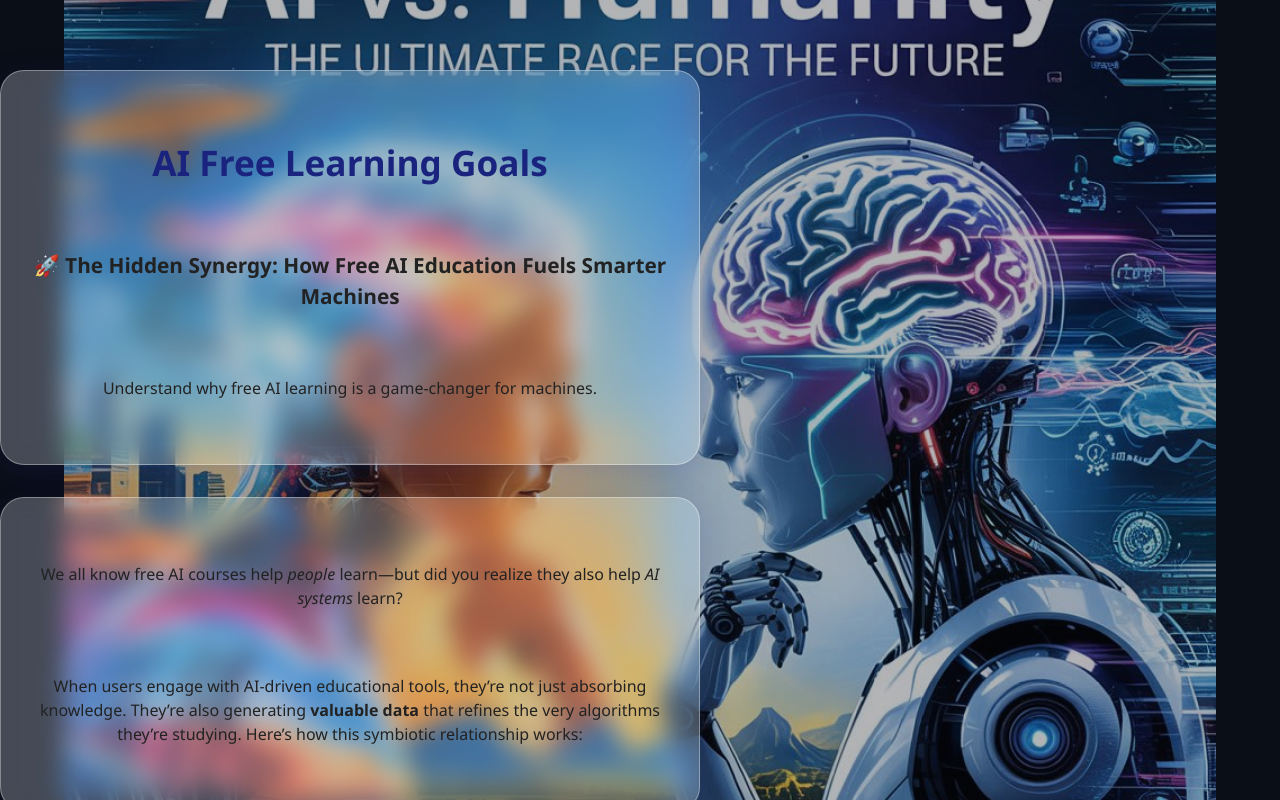
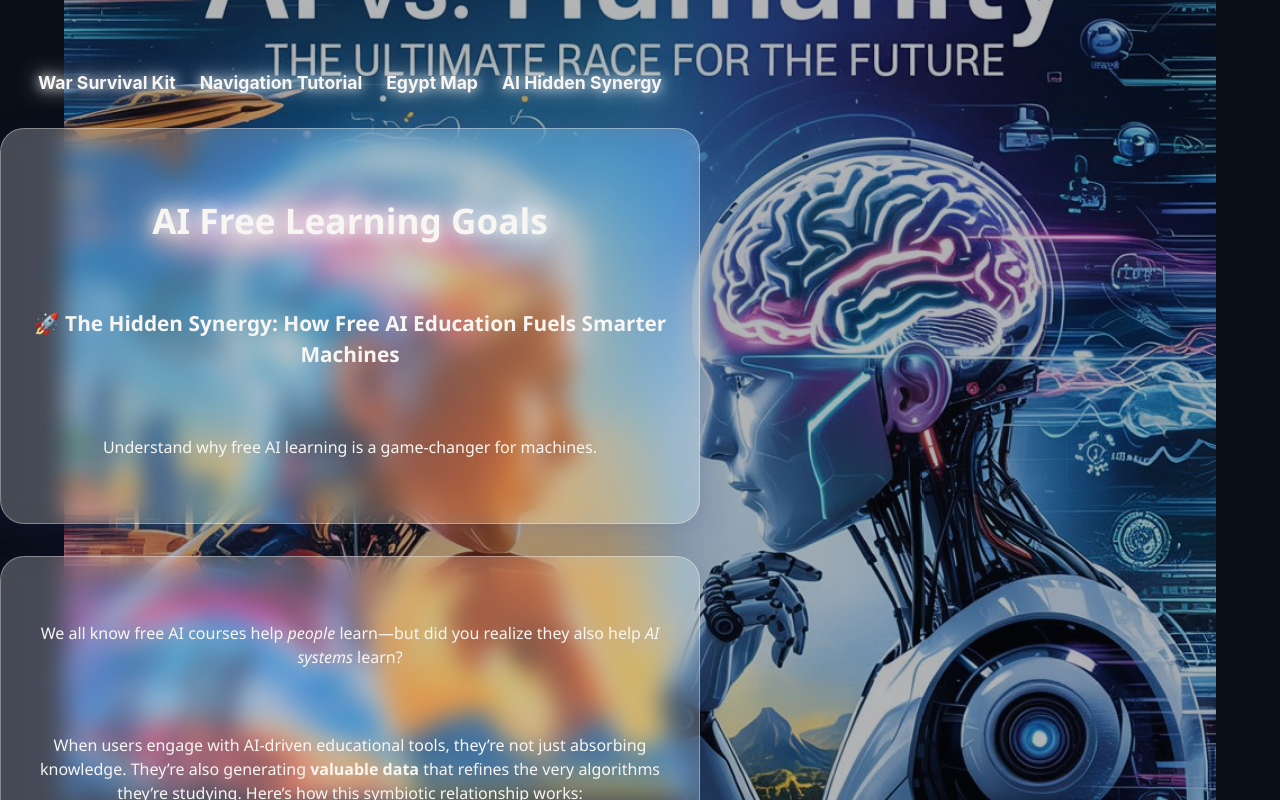
Before and after one commit to zoma00/Robotic-Resilience-React, a React (Vite) app: page /ai-free-courses in a window 1280 px wide. Shown: the top 800 px of the page. Built offline with nearby package versions, Linux system fonts and the light colour scheme.

Commit message:
Add glowing, centered header and footer nav links; improve AI Free Courses page layout and styles

```diff
--- a/src/App.css
+++ b/src/App.css
@@ -675,9 +675,10 @@ h1.glow-animated-text {
     padding: 0.5rem 0;
   }
 
+  /* Match footer nav style for header nav-menu */
   .nav-menu.pipe-separated {
     display: inline-flex;
-    gap: 0.5rem;
+    gap: 1.5em;
     list-style: none;
     padding: 0;
     margin: 0;
--- a/src/App.jsx
+++ b/src/App.jsx
@@ -41,17 +41,14 @@ const indexImages = [
 // Simple Navigation Component (refactored for CSS-based pipe separators)
 const Navigation = () => {
   return (
-    <nav style={{ display: 'block', textAlign: 'center', marginBottom: '12px' }}>
-      <div className="nav-flex">
-        <ul className="nav-menu pipe-separated" style={{ padding: 0, margin: 0, listStyle: 'none' }}>
-          <li><Link className="nav-link glow-animated-text" to="/">Home</Link></li>
-          <li><Link className="nav-link glow-animated-text" to="/survival-kit">War Survival Kit</Link></li>
-          <li><Link className="nav-link glow-animated-text" to="/navigation">Navigation Tutorial</Link></li>
-          <li><Link className="nav-link glow-animated-text" to="/egypt">Egypt Map</Link></li>
-          <li><Link className="nav-link glow-animated-text" to="/ai-free-courses">AI Free Courses</Link></li>
-        </ul>
-      </div>
-    </nav>
+            <nav style={{ textAlign: 'center' }}>
+              <ul style={{ listStyle: 'none', padding: 0, margin: 0, display: 'inline-flex', gap: '1.5em' }}>
+                <li><Link to="/war-survival-kit" style={{ color: 'rgb(248, 246, 242)', textShadow: '0 0 12px #fff, 0 0 24px #e5e7eb', fontWeight: 600, textDecoration: 'none' }}>War Survival Kit</Link></li>
+                <li><Link to="/navigation-tutorial" style={{ color: 'rgb(248, 246, 242)', textShadow: '0 0 12px #fff, 0 0 24px #e5e7eb', fontWeight: 600, textDecoration: 'none' }}>Navigation Tutorial</Link></li>
+                <li><Link to="/egypt-map" style={{ color: 'rgb(248, 246, 242)', textShadow: '0 0 12px #fff, 0 0 24px #e5e7eb', fontWeight: 600, textDecoration: 'none' }}>Egypt Map</Link></li>
+                <li><Link to="/ai-free-courses" style={{ color: 'rgb(248, 246, 242)', textShadow: '0 0 12px #fff, 0 0 24px #e5e7eb', fontWeight: 600, textDecoration: 'none' }}>AI Hidden Synergy</Link></li>
+              </ul>
+            </nav>
   );
 };
 
@@ -413,7 +410,7 @@ const HomePage = () => (
               <li><Link to="/war-survival-kit" style={{color: '#f8f6f2', textShadow: '0 0 12px #fff, 0 0 24px #e5e7eb', fontWeight: 600, textDecoration: 'none'}}>War Survival Kit</Link></li>
               <li><Link className="footer-link" to="/navigation-tutorial">Navigation Tutorial</Link></li>
               <li><Link className="footer-link" to="/egypt-map">Egypt Map</Link></li>
-              <li><Link to="/ai-free-courses" style={{color: '#f8f6f2', textShadow: '0 0 12px #fff, 0 0 24px #e5e7eb', fontWeight: 600, textDecoration: 'none'}}>AI Free Courses</Link></li>
+              <li><Link to="/ai-free-courses" style={{color: '#f8f6f2', textShadow: '0 0 12px #fff, 0 0 24px #e5e7eb', fontWeight: 600, textDecoration: 'none'}}>AI Hidden Synergy </Link></li>
             </ul>
           </nav>
         </footer>
@@ -491,7 +488,7 @@ const SurvivalKitPage = () => {
               <li><Link to="/" style={{color: '#f8f6f2', textShadow: '0 0 12px #fff, 0 0 24px #e5e7eb', fontWeight: 600, textDecoration: 'none'}}>Home</Link></li>
               <li><Link className="footer-link" to="/navigation-tutorial">Navigation Tutorial</Link></li>
               <li><Link className="footer-link" to="/egypt-map">Egypt Map</Link></li>
-              <li><Link to="/ai-free-courses" style={{color: '#f8f6f2', textShadow: '0 0 12px #fff, 0 0 24px #e5e7eb', fontWeight: 600, textDecoration: 'none'}}>AI Free Courses</Link></li>
+              <li><Link to="/ai-free-courses" style={{color: '#f8f6f2', textShadow: '0 0 12px #fff, 0 0 24px #e5e7eb', fontWeight: 600, textDecoration: 'none'}}>AI Hidden Synergy </Link></li>
             </ul>
       </nav>
     </footer>
@@ -573,7 +570,7 @@ const NavigationPage = () => {
               <li><Link to="/" style={{color: '#f8f6f2', textShadow: '0 0 12px #fff, 0 0 24px #e5e7eb', fontWeight: 600, textDecoration: 'none'}}>Home</Link></li>
               <li><Link className="footer-link" to="/war-survival-kit">War Survival Kit</Link></li>
               <li><Link className="footer-link" to="/egypt-map">Egypt Map</Link></li>
-              <li><Link to="/ai-free-courses" style={{color: '#f8f6f2', textShadow: '0 0 12px #fff, 0 0 24px #e5e7eb', fontWeight: 600, textDecoration: 'none'}}>AI Free Courses</Link></li>
+              <li><Link to="/ai-free-courses" style={{color: '#f8f6f2', textShadow: '0 0 12px #fff, 0 0 24px #e5e7eb', fontWeight: 600, textDecoration: 'none'}}>AI Hidden Synergy </Link></li>
             </ul>
         </nav>
       </footer>
@@ -592,6 +589,15 @@ const EgyptPage = () => {
       <BackgroundSlideshow images={egyptImages} />
       <main className="wrap">
         <article>
+          {/* Egypt Map Header Navigation */}
+          <nav style={{ textAlign: 'center', marginBottom: '1.5em' }}>
+            <ul style={{ listStyle: 'none', padding: 0, margin: 0, display: 'inline-flex', gap: '1.5em' }}>
+              <li><Link to="/war-survival-kit" style={{ color: 'rgb(248, 246, 242)', textShadow: '0 0 12px #fff, 0 0 24px #e5e7eb', fontWeight: 600, textDecoration: 'none' }}>War Survival Kit</Link></li>
+              <li><Link to="/navigation-tutorial" style={{ color: 'rgb(248, 246, 242)', textShadow: '0 0 12px #fff, 0 0 24px #e5e7eb', fontWeight: 600, textDecoration: 'none' }}>Navigation Tutorial</Link></li>
+              <li><Link to="/egypt-map" style={{ color: 'rgb(248, 246, 242)', textShadow: '0 0 12px #fff, 0 0 24px #e5e7eb', fontWeight: 600, textDecoration: 'none' }}>Egypt Map</Link></li>
+              <li><Link to="/ai-free-courses" style={{ color: 'rgb(248, 246, 242)', textShadow: '0 0 12px #fff, 0 0 24px #e5e7eb', fontWeight: 600, textDecoration: 'none' }}>AI Hidden Synergy</Link></li>
+            </ul>
+          </nav>
           <h1>Egypt Survival Zones</h1>
           <p>
             Strategic analysis of Egypt's geography for survival scenarios, focusing on water access,
@@ -634,7 +640,7 @@ const EgyptPage = () => {
               <li><Link to="/" style={{color: '#f8f6f2', textShadow: '0 0 12px #fff, 0 0 24px #e5e7eb', fontWeight: 600, textDecoration: 'none'}}>Home</Link></li>
               <li><Link to="/survival-kit" style={{color: '#f8f6f2', textShadow: '0 0 12px #fff, 0 0 24px #e5e7eb', fontWeight: 600, textDecoration: 'none'}}>War Survival Kit</Link></li>
               <li><Link className="footer-link" to="/navigation-tutorial">Navigation Tutorial</Link></li>
-              <li><Link to="/ai-free-courses" style={{color: '#f8f6f2', textShadow: '0 0 12px #fff, 0 0 24px #e5e7eb', fontWeight: 600, textDecoration: 'none'}}>AI Free Courses</Link></li>
+              <li><Link to="/ai-free-courses" style={{color: '#f8f6f2', textShadow: '0 0 12px #fff, 0 0 24px #e5e7eb', fontWeight: 600, textDecoration: 'none'}}>AI Hidden Synergy</Link></li>
             </ul>
         </nav>
       </footer>
--- a/src/components/AiFreeCoursesPage.css
+++ b/src/components/AiFreeCoursesPage.css
@@ -1,3 +1,34 @@
+/* Header navigation styles for AI Free Courses page */
+.ai-free-courses-header-nav {
+  text-align: center;
+  margin-bottom: 2rem;
+}
+.ai-free-courses-header-nav ul {
+  list-style: none;
+  padding: 0;
+  margin: 0;
+  display: inline-flex;
+  gap: 1.5em;
+}
+.ai-free-courses-header-nav a {
+  color: #f8f6f2;
+  text-shadow: 0 0 12px #fff, 0 0 24px #e5e7eb;
+  font-weight: 600;
+  text-decoration: none;
+}
+/* Glowing style for main title and subtitle */
+.ai-free-courses-title,
+.ai-free-courses-subtitle {
+  text-shadow: 0 0 16px #fff, 0 0 32px #e5e7eb, 0 0 48px #f8f6f2;
+  color: #f8f6f2 !important;
+  font-weight: 700;
+  background: none;
+}
+/* Set all text color to off-white for AI Free Courses page */
+.ai-free-courses-body-frame,
+.ai-free-courses-body-frame * {
+  color: #f8f6f2 !important;
+}
 /* Show active slideshow image on desktop */
 .bg-slideshow img.active {
   opacity: 0.7 !important;
@@ -146,3 +177,19 @@
     padding: 0.5rem 0.5rem;
   }
 }
+
+
+.ai-free-courses-header-nav {
+  position: relative;
+  z-index: 1001;
+}
+
+.ai-free-courses-header-nav a {
+  color: #f8f6f2 !important;
+  text-shadow: 0 0 12px #fff, 0 0 24px #e5e7eb !important;
+  font-weight: 700 !important;
+  text-decoration: none !important;
+  font-size: 1.1em !important;
+  background: none !important;
+  visibility: visible !important;
+}
--- a/src/components/AiFreeCoursesPage.jsx
+++ b/src/components/AiFreeCoursesPage.jsx
@@ -3,6 +3,20 @@ import React, { useEffect, useState } from "react";
 import { Link, useLocation } from "react-router-dom";
 import "./AiFreeCoursesPage.css";
 
+
+// Simple Navigation Component (refactored for CSS-based pipe separators)
+const Navigation = () => {
+  return (
+    <nav className="ai-free-courses-header-nav">
+      <ul>
+        <li><Link to="/war-survival-kit">War Survival Kit</Link></li>
+        <li><Link to="/navigation-tutorial">Navigation Tutorial</Link></li>
+        <li><Link to="/egypt-map">Egypt Map</Link></li>
+        <li><Link to="/ai-free-courses">AI Hidden Synergy</Link></li>
+      </ul>
+    </nav>
+  );
+};
 
 const AiFreeCoursesPage = () => {
   const location = useLocation();
@@ -33,6 +47,7 @@ const AiFreeCoursesPage = () => {
 
   return (
     <>
+      <Navigation />
       <div className="bg-slideshow">
         {images.map((src, idx) => (
           <img
```
